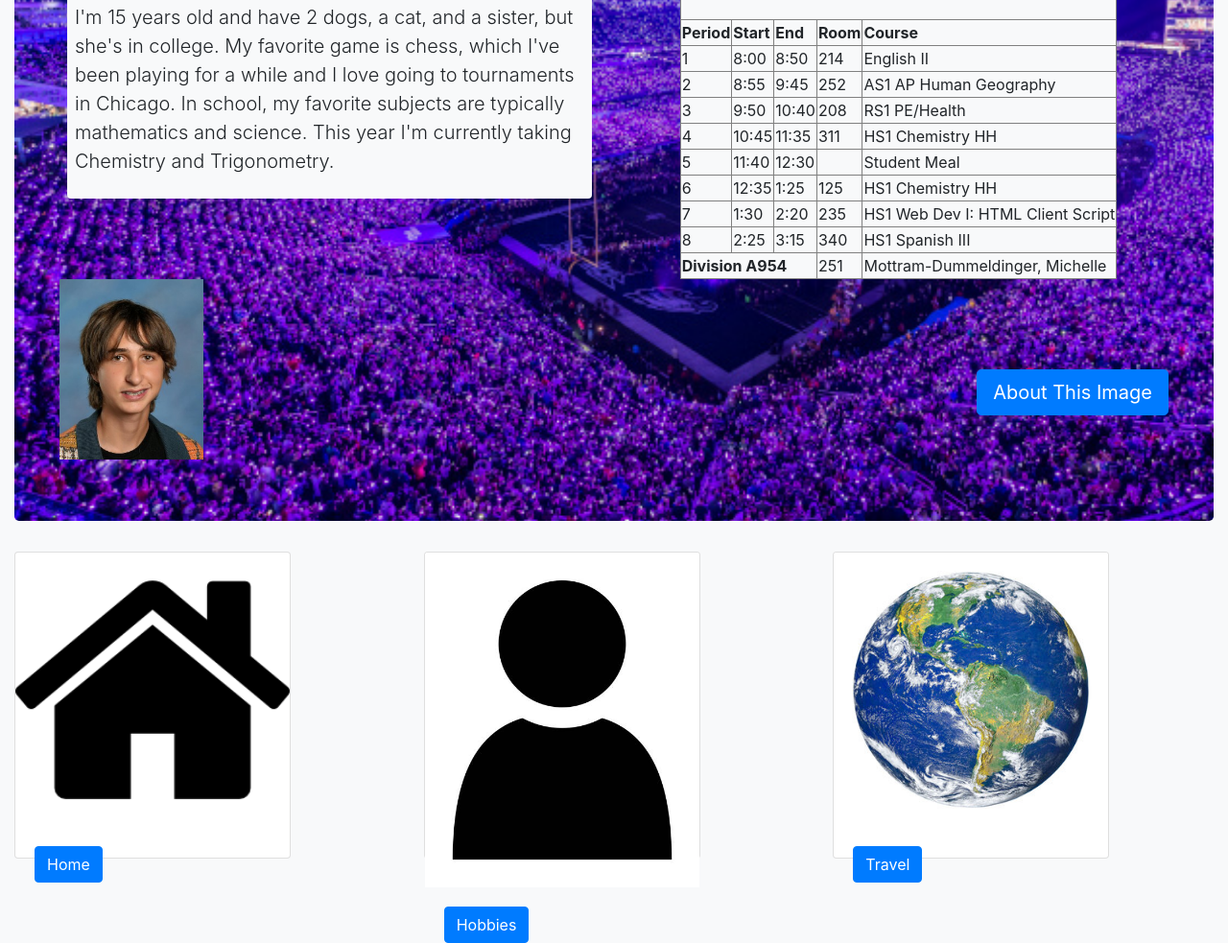
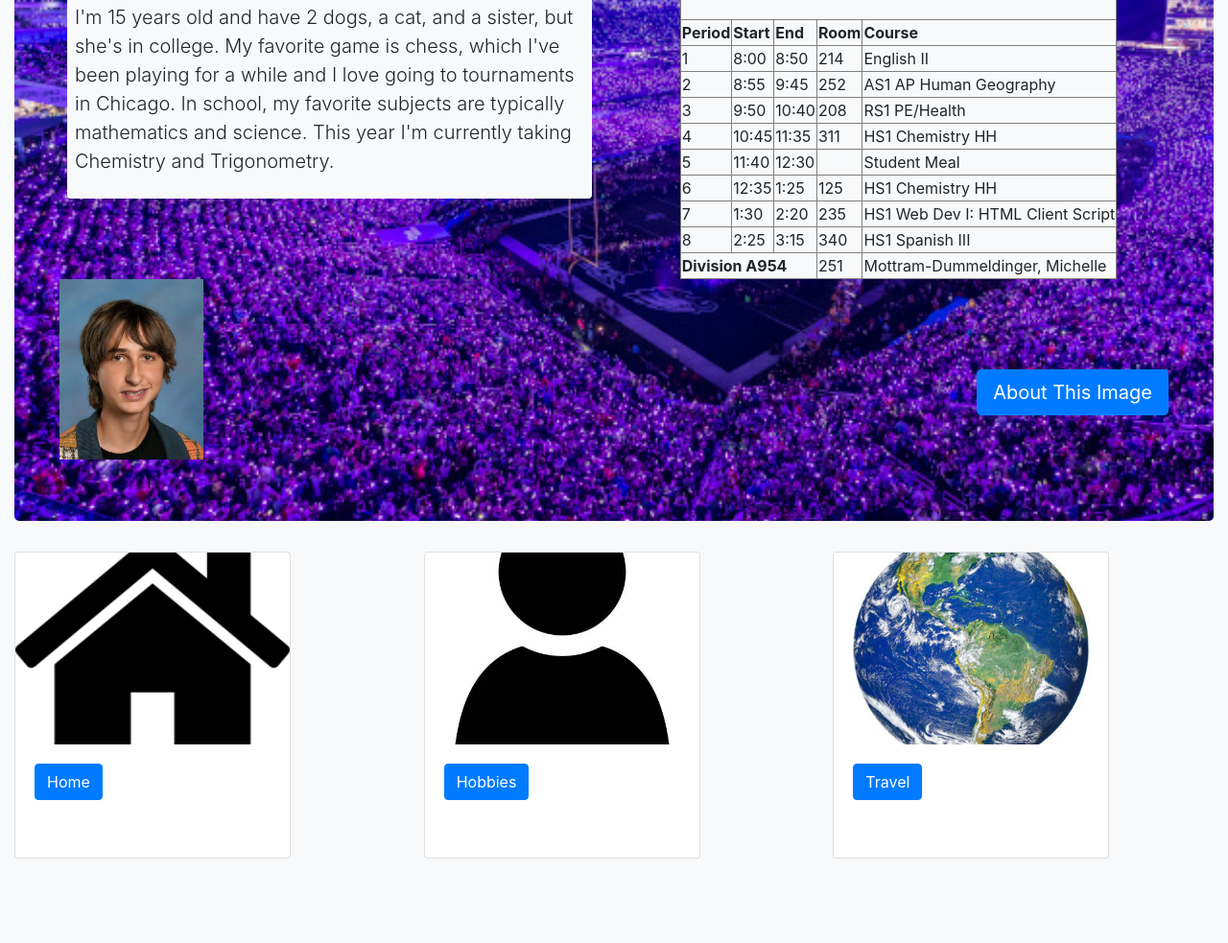
Before and after one commit to PeteC18MN/PeteC18MN.github.io, a plain HTML site: page index.html in a window 1280 px wide. Shown: the part 331-1314 px from the top of the page at 96% size. After the commit the page ends 1226 px from the top, so only its background shows below. Drawn offline with nearby package versions, Linux system fonts and the light colour scheme.

Commit message:
fixing backgrounds

```diff
--- a/index.html
+++ b/index.html
@@ -13,6 +13,11 @@
             background-image: url(stadium.jpg);
             background-size: cover;
             background-repeat: no-repeat;
+        }
+
+        .card-img-top {
+            height: 200px;
+            object-fit: cover;
         }
     </style>
     <title>My Portfolio</title>
```
